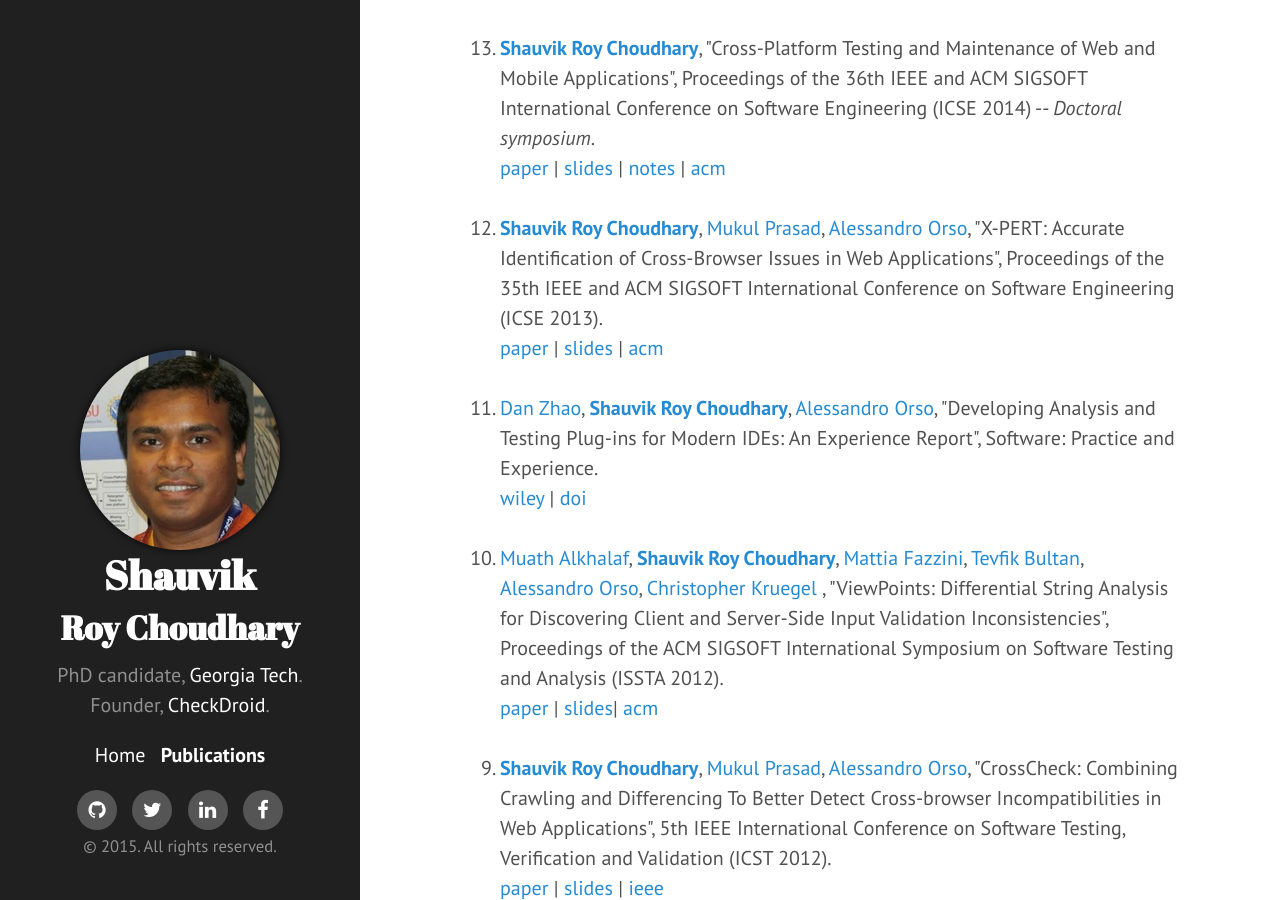
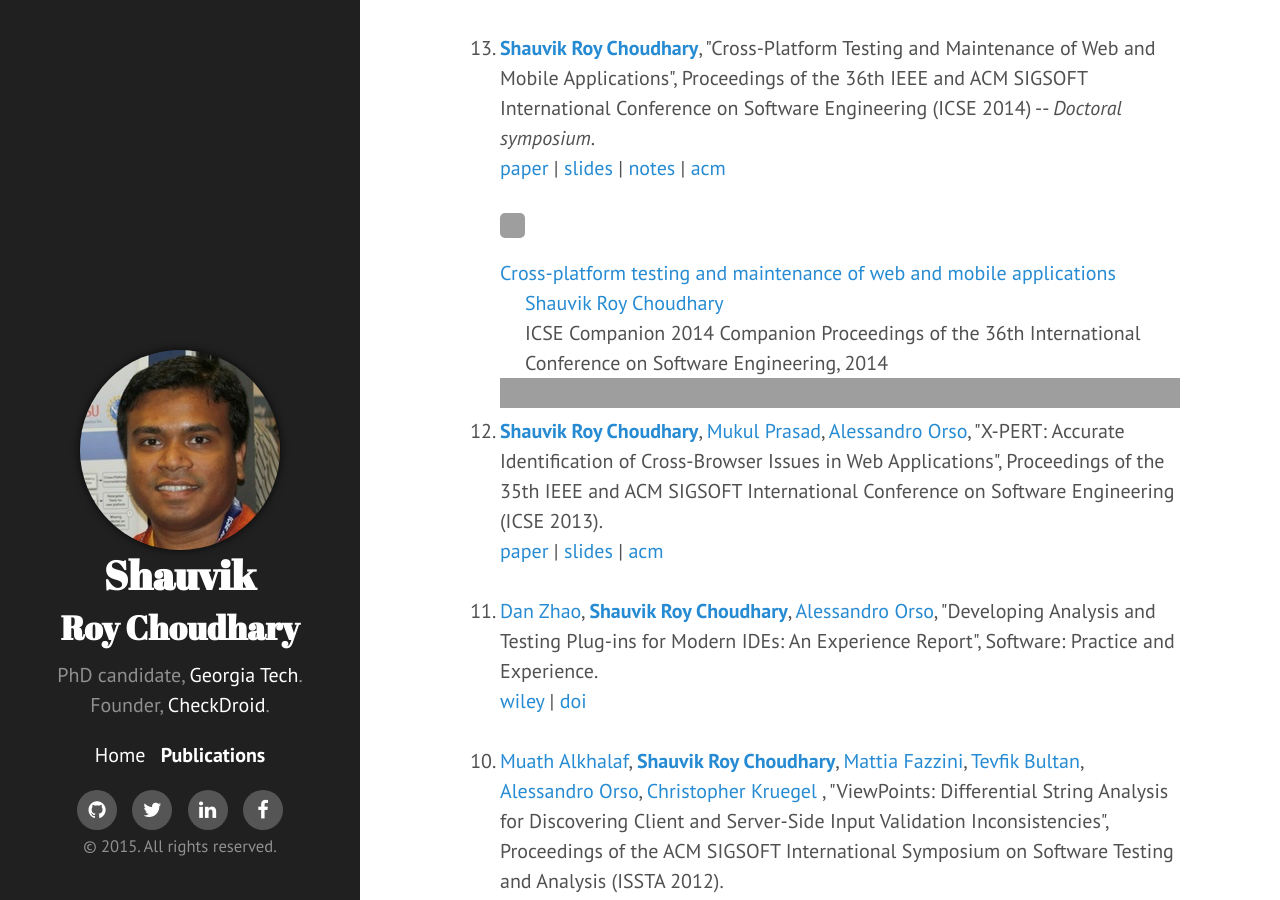
Before and after one commit to shauvik/shauvik.github.io, a Jekyll site: the page built from publications.html, in a window 1280 px wide and 900 px high, scrolled down 464 px. Built offline with Jekyll 4.4.1, drawn with Linux system fonts in a browser that asks for light colours; nearby versions of some CDN libraries; Markdown is read by kramdown in place of the engine named in the settings; grey boxes are pictures that could not be loaded.

Commit message:
Testing ACM authorizer

```diff
--- a/publications.html
+++ b/publications.html
@@ -24,7 +24,11 @@ Applications", Proceedings of the 36th IEEE and ACM SIGSOFT International Confer
 <a href="/public/pubs/roychoudhary14icse_ds.pdf">paper</a> |
 <a href="/public/pubs/roychoudhary14icse_ds_slides.pdf">slides</a> |
 <a href="/public/pubs/ICSE2014_DS_Notes.html">notes</a> |
-<a href="http://dl.acm.org/citation.cfm?id=">acm</a><br><br>
+<a href="http://dl.acm.org/authorize?N97076">acm</a><br><br>
+
+<div class="acmdlitem" id="item2591097"><img src="http://dl.acm.org/images/oa.gif" width="25" height="25" border="0" alt="ACM DL Author-ize service" style="vertical-align:middle"/><a href="http://dl.acm.org/authorize?N97076" title="Cross-platform testing and maintenance of web and mobile applications">Cross-platform testing and maintenance of web and mobile applications</a><div style="margin-left:25px"><a href="http://dl.acm.org/author_page.cfm?id=81474703758" >Shauvik Roy Choudhary</a><br />ICSE Companion 2014 Companion Proceedings of the 36th International Conference on Software Engineering, 2014</div></div>
+<!-- ACM DL Bibliometrics: Cross-platform testing and maintenance of web and mobile applications-->
+<div class="acmdlstat" id ="stats2591097"><iframe src="http://dl.acm.org/authorizestats?N97076" width="100%" height="30" scrolling="no" frameborder="0">frames are not supported</iframe></div>
 
 
 <li><a><b>Shauvik Roy Choudhary</b></a>, <a href="http://www.flacp.fujitsulabs.com/~mprasad/">Mukul Prasad</a>, <a href="http://www.cc.gatech.edu/~orso/">Alessandro Orso</a>, "X-PERT: Accurate Identification of Cross-Browser Issues in Web Applications", Proceedings of the 35th IEEE and ACM SIGSOFT International Conference on Software Engineering (ICSE 2013).</li>
```
